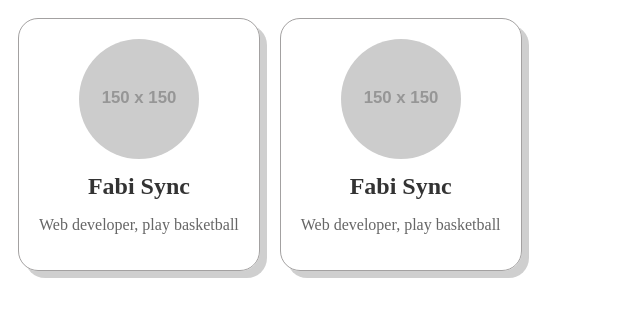
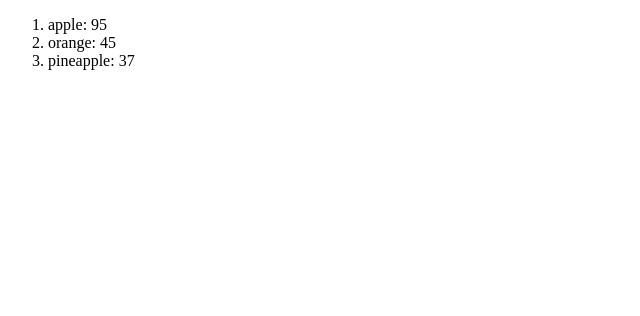
Before and after one commit to fabjoncela/React-vite, a React (Vite) app: page / in a window 1280 px wide. Shown: the top 316 px of the page, without its empty margins (0-640 px from the left). Built offline with nearby package versions, Linux system fonts and the light colour scheme.

Commit message:
render lists and objects with sorting

```diff
--- a/src/App.jsx
+++ b/src/App.jsx
@@ -1,13 +1,14 @@
 
 import Card from "./Card.jsx";
+import List from "./List.jsx";
 
 function App() {
 
 
   return (
     <>
-      <Card />
-      <Card />
+      <List />
+
 
     </>
   );
--- /dev/null
+++ b/src/List.jsx
@@ -0,0 +1,25 @@
+
+function List() {
+
+    const fruits = [
+        { id: 1, name: "apple", calories: 95 },
+        { id: 2, name: "orange", calories: 45 },
+        { id: 3, name: "banana", calories: 105 },
+        { id: 4, name: "coconut", calories: 159 },
+        { id: 5, name: "pineapple", calories: 37 },
+    ];
+
+    //fruits.sort((a, b) => a.name.localeCompare(b.name)); //alphabetical order
+    //fruits.sort((a, b) => b.name.localeCompare(a.name)); //reverse alphabetical order
+    //fruits.sort((a, b) => a.calories - b.calories); //numeric order
+    //fruits.sort((a, b) => b.calories - a.calories); //reverse numeric order
+
+    // const lowCalFruits = fruits.filter(fruit => fruit.calories < 100)
+    const lowCalFruits = fruits.filter(fruit => fruit.calories < 100)
+
+    const listItems = lowCalFruits.map(lowCalFruit => <li key={lowCalFruit.id}>
+        {lowCalFruit.name}: {lowCalFruit.calories}</li>);
+
+    return (<ol>{listItems}</ol>);
+}
+export default List
```
